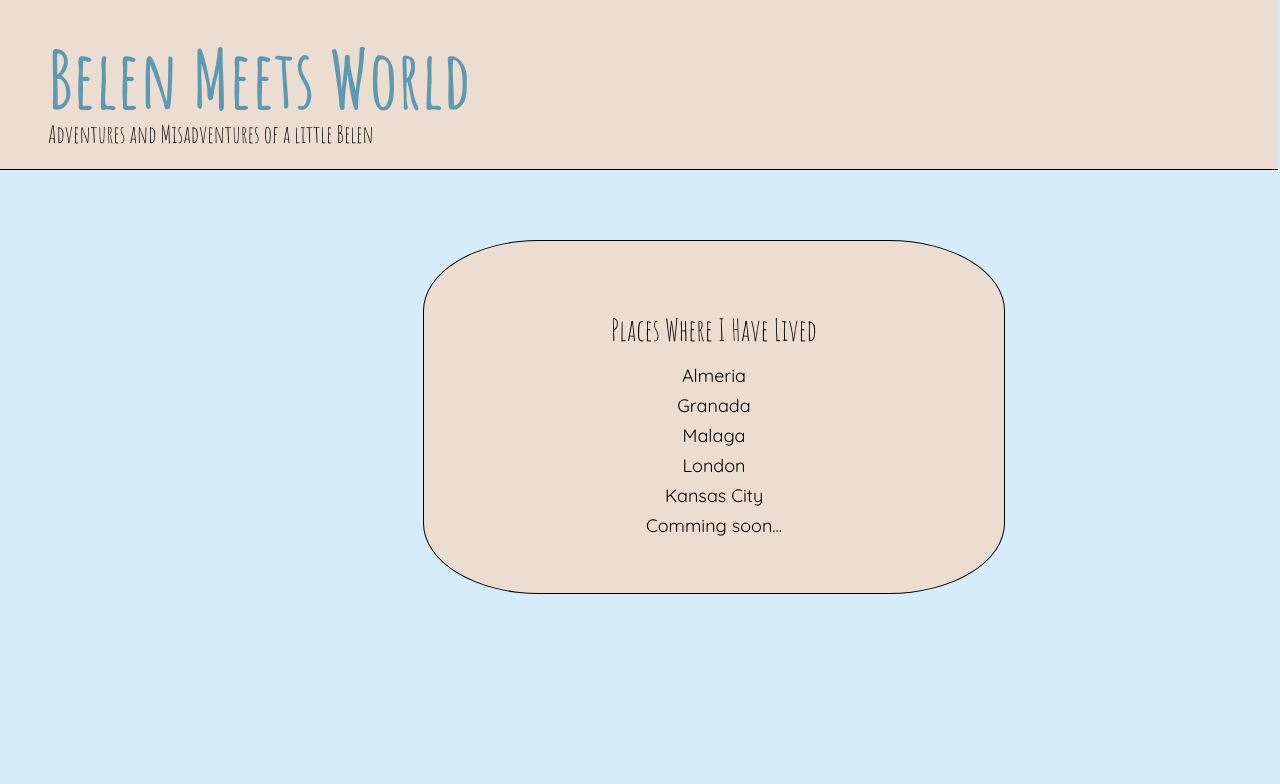
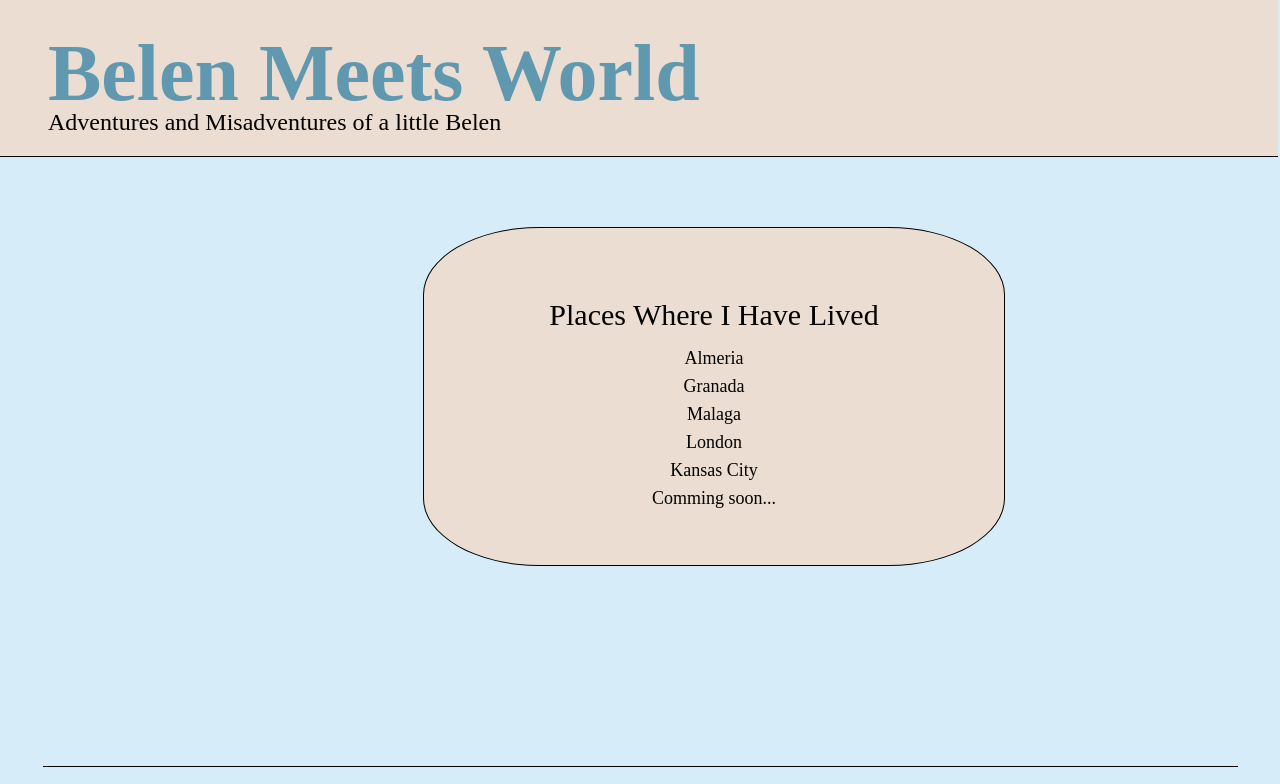
Before and after one commit to KC-LC101-June-22/js-assignment-4-html-me-something-93Belen, a website: page index.html in a window 1280 px wide. Shown: the top 784 px of the page. Drawn offline with Linux system fonts and the light colour scheme.

Commit message:
commented fonts to pass test

```diff
--- a/styles.css
+++ b/styles.css
@@ -1,5 +1,5 @@
 /* Write your CSS here! */
-@import url('https://fonts.googleapis.com/css2?family=Amatic+SC:wght@400;700&family=Quicksand:wght@300;400;500;600;700&display=swap');
+/*@import url('https://fonts.googleapis.com/css2?family=Amatic+SC:wght@400;700&family=Quicksand:wght@300;400;500;600;700&display=swap');*/
 
 body {
     box-sizing: border-box;
@@ -52,9 +52,9 @@ article {
     padding: 20px;
     border-top: black solid 1px;
 }
-h1, h2, h3 {
+/*h1, h2, h3 {
     font-family: 'Amatic SC';
-}
+}*/
 h1 {
     font-weight: 700;
     font-size: 80px;
@@ -72,9 +72,9 @@ h3 {
     margin-bottom: 0;
     font-size: 30px;
 }
-h4, h5, p, li {
+/*h4, h5, p, li {
     font-family: 'Quicksand';
-}
+}*/
 h4, h5 {
     font-weight: 500;
 }
```
